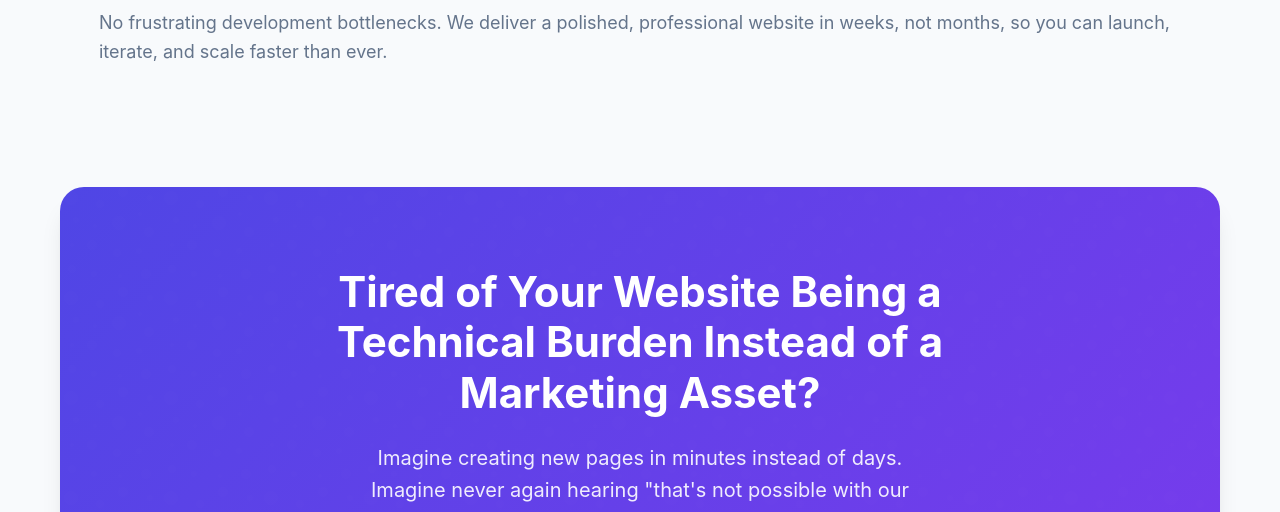
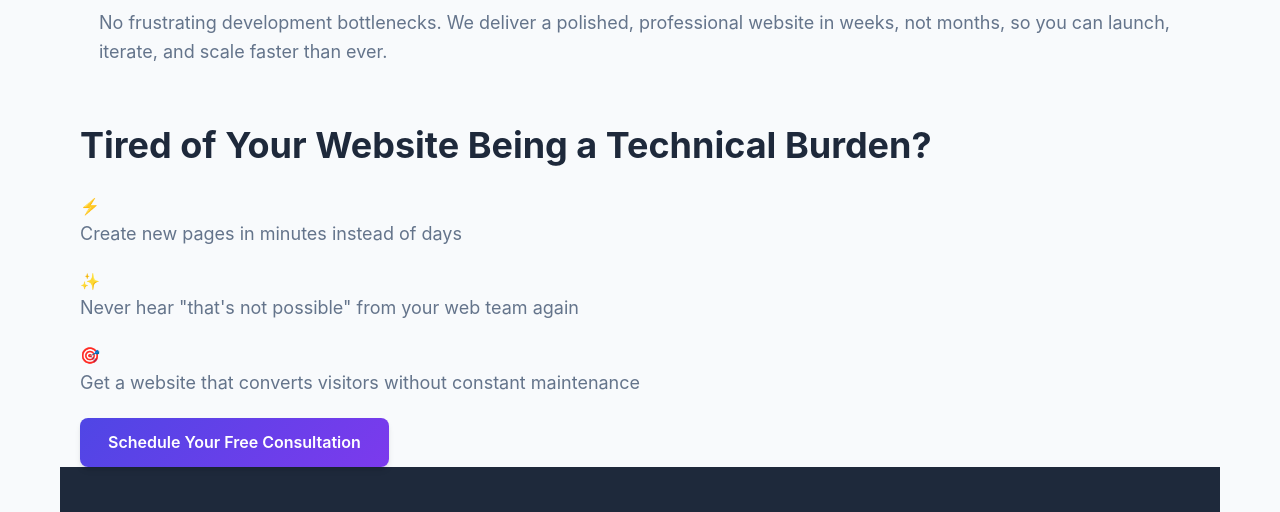
Before and after one commit to joshmcguire/joshmcguire.github.io, a plain HTML site: page index.html in a window 1280 px wide. Shown: the part 3302-3814 px from the top of the page. Drawn offline with Linux system fonts and the light colour scheme.

Commit message:
Update index.html

```diff
--- a/index.html
+++ b/index.html
@@ -809,13 +809,31 @@
                 </div>
             </div>
 
-            <div class="callout" id="contact">
-                <h2>Tired of Your Website Being a Technical Burden Instead of a Marketing Asset?</h2>
-                <p>Imagine creating new pages in minutes instead of days. Imagine never again hearing "that's not possible with our current setup" from your web team. Imagine a website that just works, looks amazing, and converts visitors - without the constant maintenance headaches.</p>
-                <a href="https://calendly.com/" target="_blank" class="cta-button">Get Your Free 30-Minute Website Assessment</a>
+    <section class="cta-section">
+        <div class="container">
+            <div class="cta-grid">
+                <div class="cta-content">
+                    <h2>Tired of Your Website Being a Technical Burden?</h2>
+                    <div class="vision-points">
+                        <div class="vision-item">
+                            <span class="vision-icon">⚡️</span>
+                            <p>Create new pages in minutes instead of days</p>
+                        </div>
+                        <div class="vision-item">
+                            <span class="vision-icon">✨</span>
+                            <p>Never hear "that's not possible" from your web team again</p>
+                        </div>
+                        <div class="vision-item">
+                            <span class="vision-icon">🎯</span>
+                            <p>Get a website that converts visitors without constant maintenance</p>
+                        </div>
+                    </div>
+                    <a href="#contact" class="cta-button">Schedule Your Free Consultation</a>
+                </div>
             </div>
         </div>
     </section>
+
 
     <footer>
         <div class="container">
```
